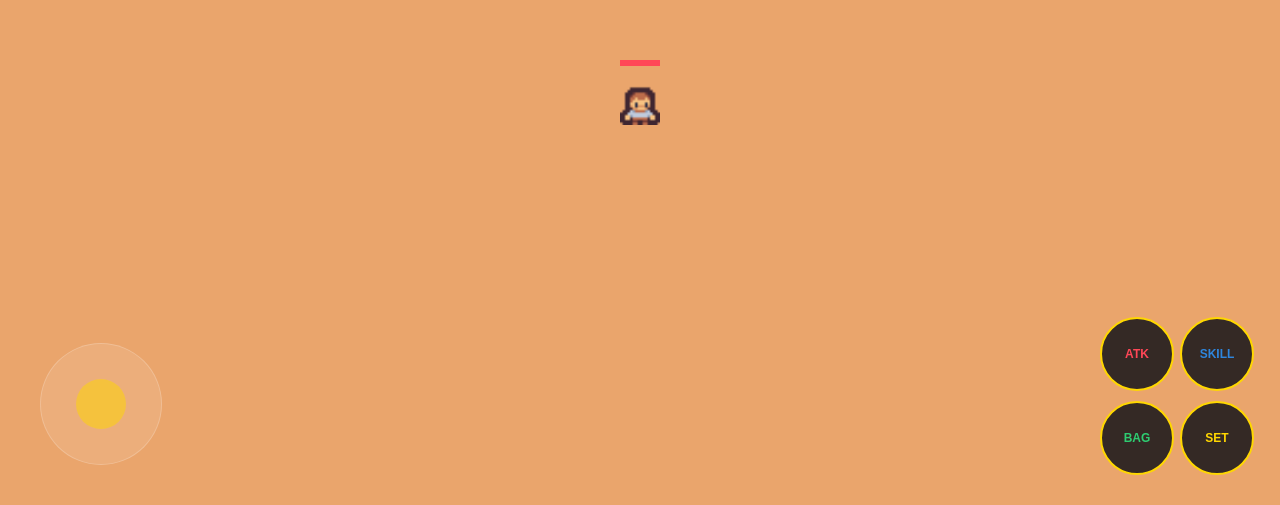
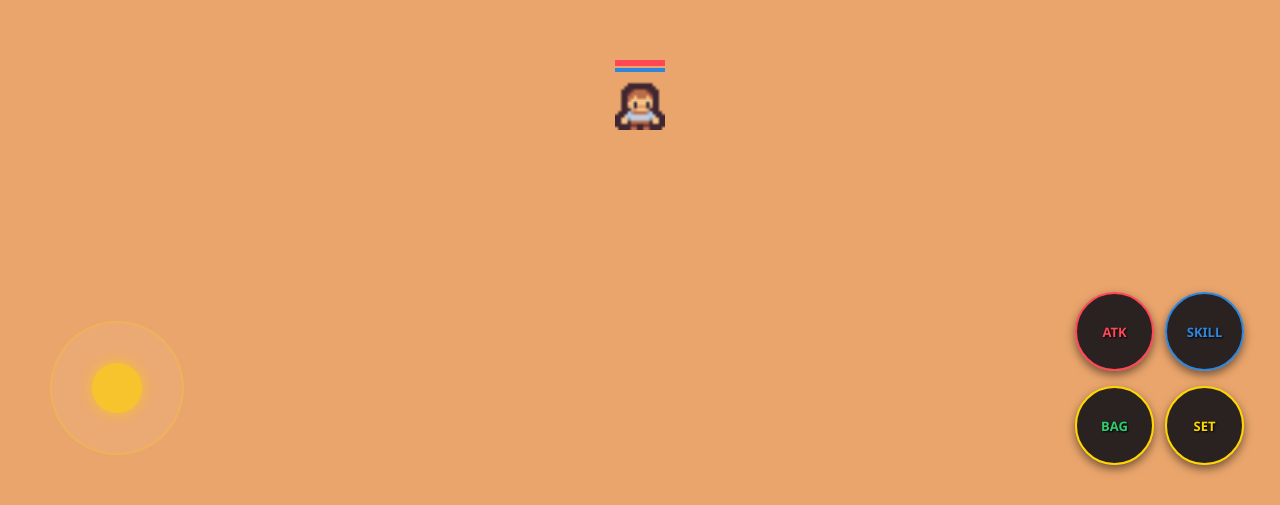
Before and after one commit to Mythicaladventure/Mythica-adventure, a plain HTML site: page index.html in a window 1280 px wide. Shown: the part 295-800 px from the top of the page. Drawn offline with Linux system fonts and the light colour scheme; animation ran at ten frames a second.

Commit message:
Refine joystick UI and player mechanics
Updated styles and functionality for joystick and player mechanics.

```diff
--- a/index.html
+++ b/index.html
@@ -6,20 +6,25 @@
     <title>Mythica MMORPG</title>
     <style>
         :root { --gold: #ffd700; --health: #ff4757; --mana: #2e86de; }
-        body { margin: 0; background: #000; overflow: hidden; touch-action: none; font-family: sans-serif; }
+        body { margin: 0; background: #000; overflow: hidden; touch-action: none; font-family: 'Segoe UI', Tahoma, Geneva, Verdana, sans-serif; }
         #game-canvas { width: 100vw; height: 100vh; display: block; image-rendering: pixelated; }
-        #joystick-area { position: absolute; bottom: 40px; left: 40px; width: 120px; height: 120px; background: rgba(255,255,255,0.1); border-radius: 50%; border: 1px solid rgba(255,255,255,0.2); }
-        #joystick-stick { position: absolute; top: 35px; left: 35px; width: 50px; height: 50px; background: var(--gold); border-radius: 50%; opacity: 0.5; }
-        .controls { position: absolute; bottom: 30px; right: 30px; display: grid; grid-template-columns: repeat(2, 70px); gap: 10px; }
-        .btn { width: 70px; height: 70px; background: rgba(20,20,25,0.85); border: 2px solid var(--gold); border-radius: 50%; display: flex; align-items: center; justify-content: center; color: white; font-weight: bold; font-size: 12px; }
+
+        /* Interfaz de Usuario (HUD) */
+        #joystick-area { position: absolute; bottom: 50px; left: 50px; width: 130px; height: 130px; background: rgba(255,255,255,0.05); border-radius: 50%; border: 2px solid rgba(255,215,0,0.2); }
+        #joystick-stick { position: absolute; top: 40px; left: 40px; width: 50px; height: 50px; background: var(--gold); border-radius: 50%; opacity: 0.6; box-shadow: 0 0 15px var(--gold); }
+
+        .controls { position: absolute; bottom: 40px; right: 40px; display: grid; grid-template-columns: repeat(2, 75px); gap: 15px; }
+        .btn { width: 75px; height: 75px; background: rgba(20,20,25,0.9); border: 2px solid var(--gold); border-radius: 50%; display: flex; align-items: center; justify-content: center; color: white; font-weight: bold; font-size: 13px; text-shadow: 1px 1px 2px black; box-shadow: 0 4px 10px rgba(0,0,0,0.5); }
+        .btn:active { transform: scale(0.9); background: var(--gold); color: black; }
     </style>
 </head>
 <body>
     <canvas id="game-canvas"></canvas>
+
     <div id="joystick-area"><div id="joystick-stick"></div></div>
     <div class="controls">
-        <div class="btn" style="color: var(--health)">ATK</div>
-        <div class="btn" style="color: var(--mana)">SKILL</div>
+        <div class="btn" style="border-color: var(--health); color: var(--health)">ATK</div>
+        <div class="btn" style="border-color: var(--mana); color: var(--mana)">SKILL</div>
         <div class="btn" style="color: #2ecc71">BAG</div>
         <div class="btn" style="color: var(--gold)">SET</div>
     </div>
@@ -30,21 +35,25 @@
     const stick = document.getElementById('joystick-stick');
     const area = document.getElementById('joystick-area');
 
-    // CARGA DE TEXTURAS (Usando tus archivos de GitHub)
+    // RECURSOS GRÁFICOS
     const imgPlayer = new Image(); imgPlayer.src = 'player.png';
     const imgFloor = new Image(); imgFloor.src = 'floor1.png';
 
-    // CONFIGURACIÓN MMORPG
-    let world = { width: 3000, height: 3000 }; // Mapa gigante
+    // SISTEMA DE MUNDO Y CÁMARA
+    let world = { width: 3000, height: 3000 };
     let camera = { x: 0, y: 0 };
 
-    // Regla de Vida Nivel 1: 350 HP
+    // MECÁNICAS DE PERSONAJE (MMORPG)
     let player = {
-        x: world.width / 2,
+        x: world.width / 2, // Inicia en el centro del mundo
         y: world.height / 2,
         speed: 5,
-        hp: 350, maxHp: 350,
-        mp: 100, maxMp: 100
+        level: 1,
+        hp: 350,      // Tu regla: Nivel 1 = 350 HP
+        maxHp: 350,
+        mp: 100,
+        maxMp: 100,
+        name: "Heroe"
     };
 
     let moveDir = { x: 0, y: 0 };
@@ -54,7 +63,7 @@
         canvas.height = window.innerHeight;
     }
 
-    // Lógica de movimiento (Joystick)
+    // LÓGICA DEL JOYSTICK
     area.addEventListener('touchmove', (e) => {
         e.preventDefault();
         const touch = e.touches[0];
@@ -64,10 +73,12 @@
         let dx = touch.clientX - centerX;
         let dy = touch.clientY - centerY;
         const dist = Math.sqrt(dx*dx + dy*dy);
-        const maxDist = 40;
+        const maxDist = 45;
+
         if (dist > maxDist) { dx *= maxDist / dist; dy *= maxDist / dist; }
         stick.style.transform = `translate(${dx}px, ${dy}px)`;
-        moveDir.x = dx / maxDist; moveDir.y = dy / maxDist;
+        moveDir.x = dx / maxDist;
+        moveDir.y = dy / maxDist;
     });
 
     area.addEventListener('touchend', () => {
@@ -76,41 +87,63 @@
     });
 
     function draw() {
-        // LÓGICA DE CÁMARA: Centrar al jugador
+        // ACTUALIZAR CÁMARA (Seguir al jugador)
         camera.x = player.x - canvas.width / 2;
         camera.y = player.y - canvas.height / 2;
 
+        // Limpiar pantalla
         ctx.fillStyle = "#000";
         ctx.fillRect(0, 0, canvas.width, canvas.height);
 
         ctx.save();
-        ctx.translate(-camera.x, -camera.y); // EFECTO CÁMARA
+        ctx.translate(-camera.x, -camera.y); // Aplicar movimiento de cámara
 
-        // Dibujar Suelo Infinito
+        // 1. DIBUJAR MAPA (Tiles)
         if (imgFloor.complete) {
             for(let i=0; i<world.width; i+=40) {
                 for(let j=0; j<world.height; j+=40) {
-                    ctx.drawImage(imgFloor, i, j, 40, 40);
+                    // Solo dibuja lo que la cámara puede ver (Optimización MMORPG)
+                    if (i > camera.x - 40 && i < camera.x + canvas.width &&
+                        j > camera.y - 40 && j < camera.y + canvas.height) {
+                        ctx.drawImage(imgFloor, i, j, 41, 41);
+                    }
                 }
             }
         }
 
-        // Mover y Dibujar Jugador
+        // 2. ACTUALIZAR POSICIÓN
         player.x += moveDir.x * player.speed;
         player.y += moveDir.y * player.speed;
 
-        // Barras de Salud (350 HP)
-        const barY = player.y - 45;
-        ctx.fillStyle = "#222";
-        ctx.fillRect(player.x - 20, barY, 40, 6);
-        ctx.fillStyle = "#ff4757";
-        ctx.fillRect(player.x - 20, barY, (player.hp / player.maxHp) * 40, 6);
+        // Límites del mundo
+        player.x = Math.max(20, Math.min(player.x, world.width - 20));
+        player.y = Math.max(20, Math.min(player.y, world.height - 20));
 
+        // 3. DIBUJAR JUGADOR
         if (imgPlayer.complete) {
-            ctx.drawImage(imgPlayer, player.x - 20, player.y - 20, 40, 40);
+            ctx.drawImage(imgPlayer, player.x - 25, player.y - 25, 50, 50);
         }
 
-        ctx.restore();
+        // 4. INTERFAZ SOBRE CABEZA (HP/MP)
+        const barW = 50;
+        const barH = 6;
+        const barY = player.y - 45;
+
+        // Fondo barras
+        ctx.fillStyle = "rgba(0,0,0,0.5)";
+        ctx.fillRect(player.x - barW/2, barY, barW, barH);
+        ctx.fillRect(player.x - barW/2, barY + 8, barW, barH - 2);
+
+        // Vida (Roja - 350 HP)
+        ctx.fillStyle = "#ff4757";
+        ctx.fillRect(player.x - barW/2, barY, (player.hp / player.maxHp) * barW, barH);
+
+        // Maná (Azul)
+        ctx.fillStyle = "#2e86de";
+        ctx.fillRect(player.x - barW/2, barY + 8, (player.mp / player.maxMp) * barW, barH - 2);
+
+        ctx.restore(); // Quitar traslación de cámara para el HUD fijo si hubiera
+
         requestAnimationFrame(draw);
     }
 
```
